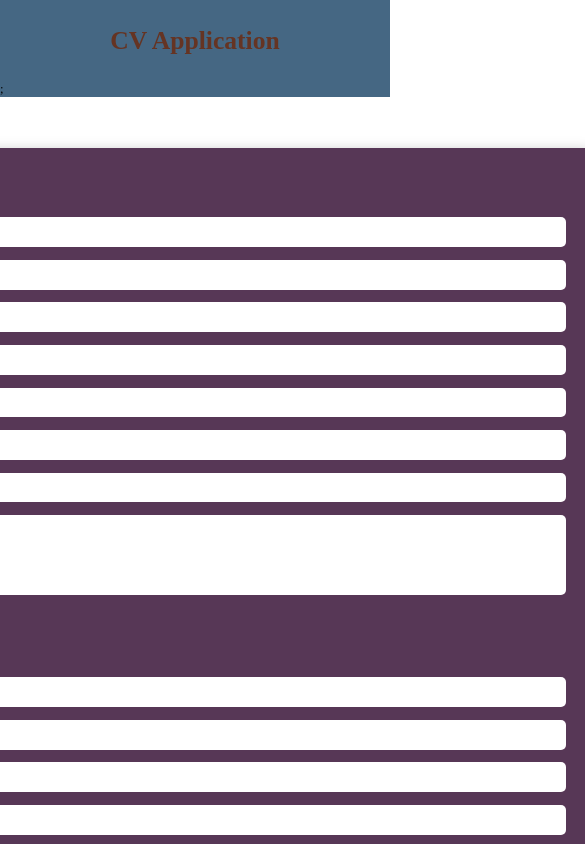
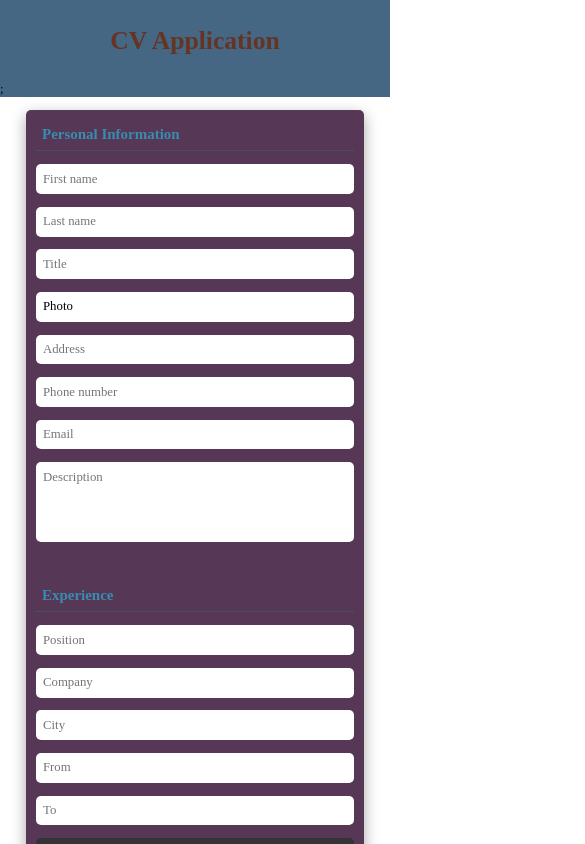
Before and after one commit to Shivuduu19/cv-application, a React (Vite) app: page / in a window 390 px wide. Shown: the top 844 px of the page, 585 px wide, since content can reach past the window. Built offline with nearby package versions, Linux system fonts and the light colour scheme.

Commit message:
add responsiveness

```diff
--- a/src/Components/CVForm/CVForm.jsx
+++ b/src/Components/CVForm/CVForm.jsx
@@ -33,9 +33,13 @@ const CVForm = ({
         onDelete={onDeleteEducation}
       />
       <>
-        <Button text="Generate PDF" primary></Button>
-        <Button text="Load Example" onClick={onLoadExample} secondary></Button>
-        <Button text="Reset" onClick={onReset} red></Button>
+        <Button text="Generate PDF" primary="true"></Button>
+        <Button
+          text="Load Example"
+          onClick={onLoadExample}
+          secondary="true"
+        ></Button>
+        <Button text="Reset" onClick={onReset} red="true"></Button>
       </>
     </CVFormWrapper>
   );
@@ -50,6 +54,11 @@ const CVFormWrapper = styled.div`
   border-radius: 5px;
   background-color: ${({ theme }) => theme.colors.light};
   box-shadow: rgba(0, 0, 0, 0.35) 0px 5px 15px;
+  @media (max-width: 460px) {
+    width: 100%;
+    padding: 10px;
+    margin: 0 auto;
+  }
 `;
 
 export default CVForm;
--- a/src/Components/CVForm/ExperienceItem.jsx
+++ b/src/Components/CVForm/ExperienceItem.jsx
@@ -40,7 +40,7 @@ const ExperienceItem = ({ id, experienceItem, onChange, onDelete }) => {
         placeholder="To"
         value={experienceItem.to}
       />
-      <Button text="Delete" onClick={() => onDelete(id)}></Button>
+      <Button text="Delete" onClick={() => onDelete(id)} primary=""></Button>
     </>
   );
 };
--- a/src/Components/CVPreview/CVPreview.jsx
+++ b/src/Components/CVPreview/CVPreview.jsx
@@ -36,4 +36,10 @@ const CVPreviewWrapper = styled.div`
   grid-template-rows: 35mm 262mm;
   box-shadow: rgba(0, 0, 0, 0.35) 0px 5px 15px;
   background-color: #465653;
+  @media (max-width: 460px) {
+    width: 100%;
+    padding: 0.5rem;
+    display: flex;
+    flex-direction: column;
+  }
 `;
--- a/src/Components/Main.jsx
+++ b/src/Components/Main.jsx
@@ -164,8 +164,9 @@ const MainWrapper = styled.main`
   margin: 0 auto;
   margin-bottom: 4rem;
 
-  @media (max-width: 1000px) {
+  @media (max-width: 460px) {
     flex-direction: column;
     align-items: center;
+    padding: 1rem 2rem;
   }
 `;
--- a/src/Components/Utils/Section.jsx
+++ b/src/Components/Utils/Section.jsx
@@ -11,7 +11,7 @@ const Section = ({
 }) => {
   return (
     <SectionWrapper padding={padding}>
-      <Title padding={titlePadding} contrast={contrastTitle}>
+      <Title padding={titlePadding} contrast="true">
         {title}
       </Title>
       <Children direction={direction}>{children}</Children>
```
